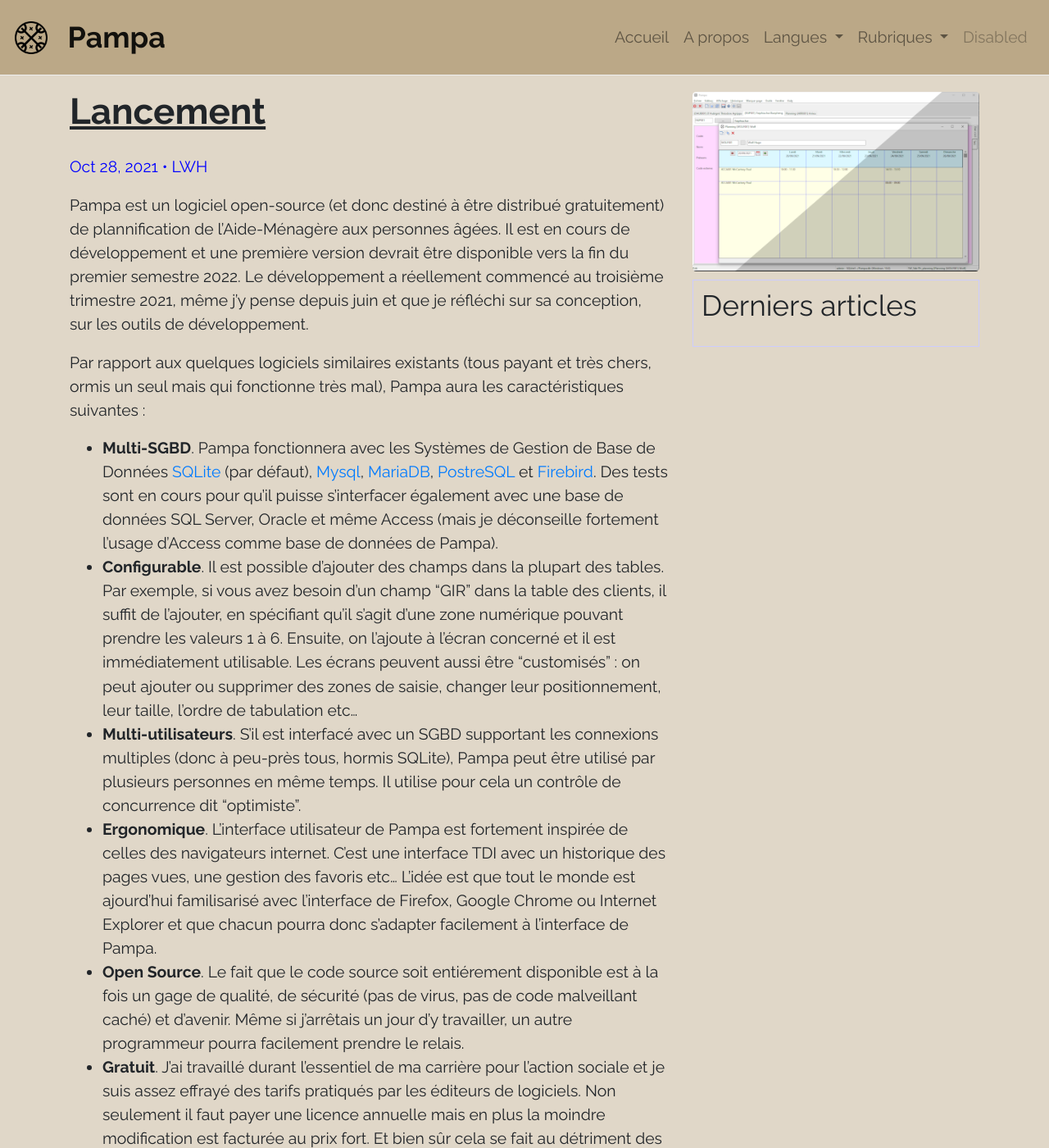
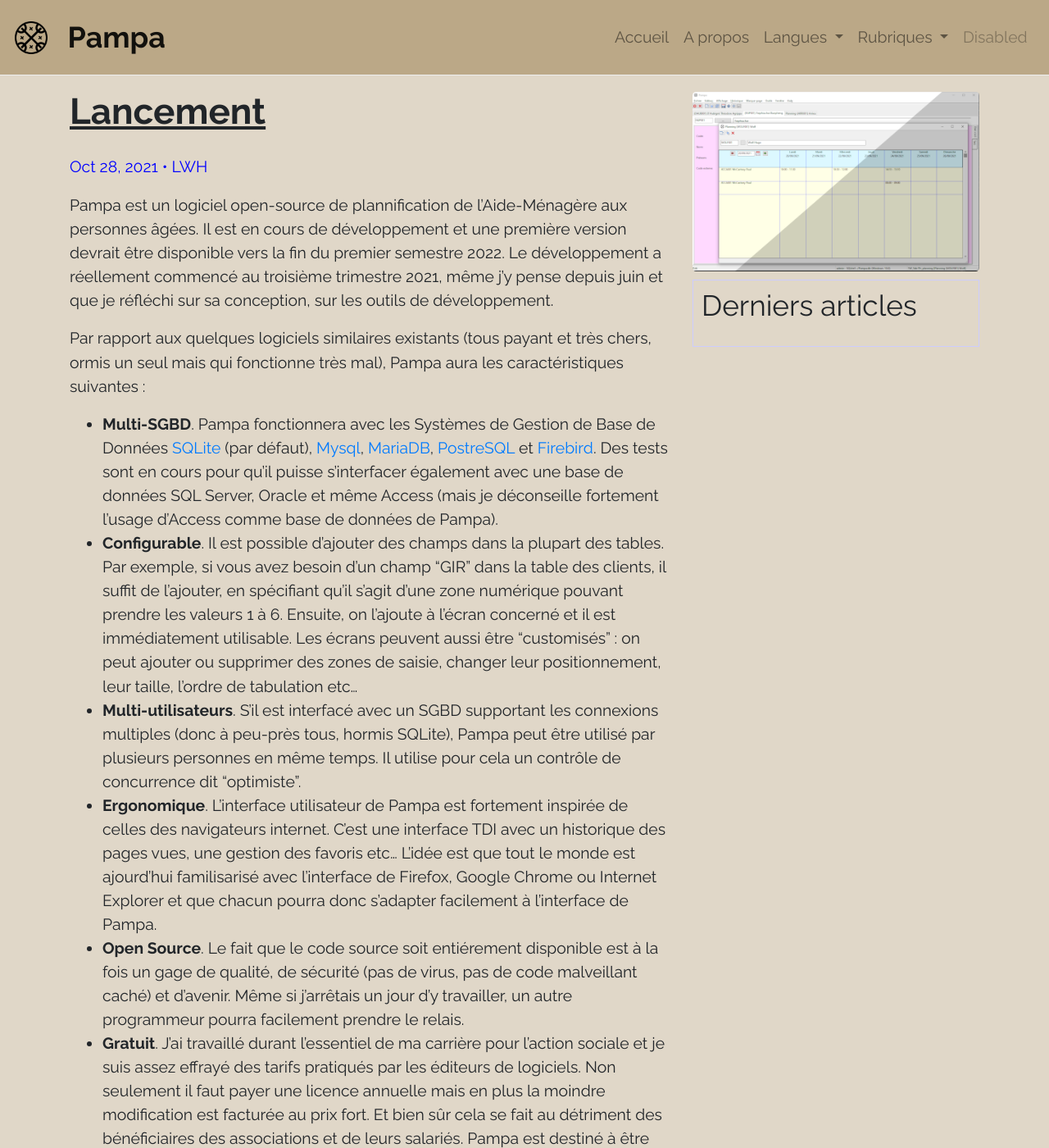
Before and after one commit to LWH-21/Pampa, a Jekyll site: the page built from docs/_posts/2021-10-28-Bienvenue.md, in a window 1280 px wide and 1400 px high. Shown: the whole window at 82% size. Built offline with Jekyll 4.4.1, drawn with Linux system fonts in a browser that asks for light colours; some of the changed text lies outside the part shown.

Commit message:
Update 2021-10-28-Bienvenue.md

```diff
--- a/docs/_posts/2021-10-28-Bienvenue.md
+++ b/docs/_posts/2021-10-28-Bienvenue.md
@@ -10,7 +10,7 @@ locale: fr
 categories: [general]
 ref: welcome
 ---
-Pampa est un logiciel open-source (et donc destiné à être distribué gratuitement) de plannification de l'Aide-Ménagère aux personnes âgées. Il est en cours de développement et une première version devrait être disponible vers la fin du premier semestre 2022. Le développement a réellement commencé au troisième trimestre 2021, même j'y pense depuis juin et que je réfléchi sur sa conception, sur les outils de développement.
+Pampa est un logiciel open-source de plannification de l'Aide-Ménagère aux personnes âgées. Il est en cours de développement et une première version devrait être disponible vers la fin du premier semestre 2022. Le développement a réellement commencé au troisième trimestre 2021, même j'y pense depuis juin et que je réfléchi sur sa conception, sur les outils de développement.
 
 Par rapport aux quelques logiciels similaires existants (tous payant et très chers, ormis un seul mais qui fonctionne très mal), Pampa aura les caractéristiques suivantes :
 
```
Also changed, not shown: other parts of docs/_posts/2021-10-28-Bienvenue.md (+1 -1 lines).
